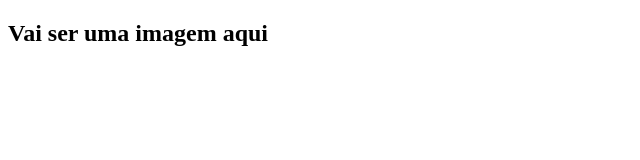
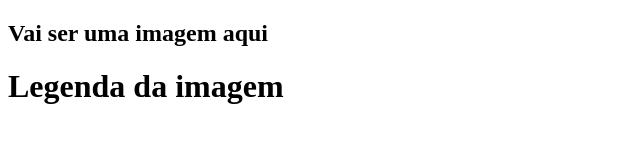
Before and after one commit to lauraferreira123/AluraPlus, a plain HTML site: page index.html in a window 1280 px wide. Shown: the whole page, without its empty margins (0-640 px from the left). Drawn offline with Linux system fonts and the light colour scheme.

Commit message:
Add files via upload

```diff
--- a/index.html
+++ b/index.html
@@ -8,6 +8,6 @@
 </head>
 <body>
     <h2>Vai ser uma imagem aqui</h2>
-
+    <h1>Legenda da imagem</h1>
 </body>
 </html>
```
